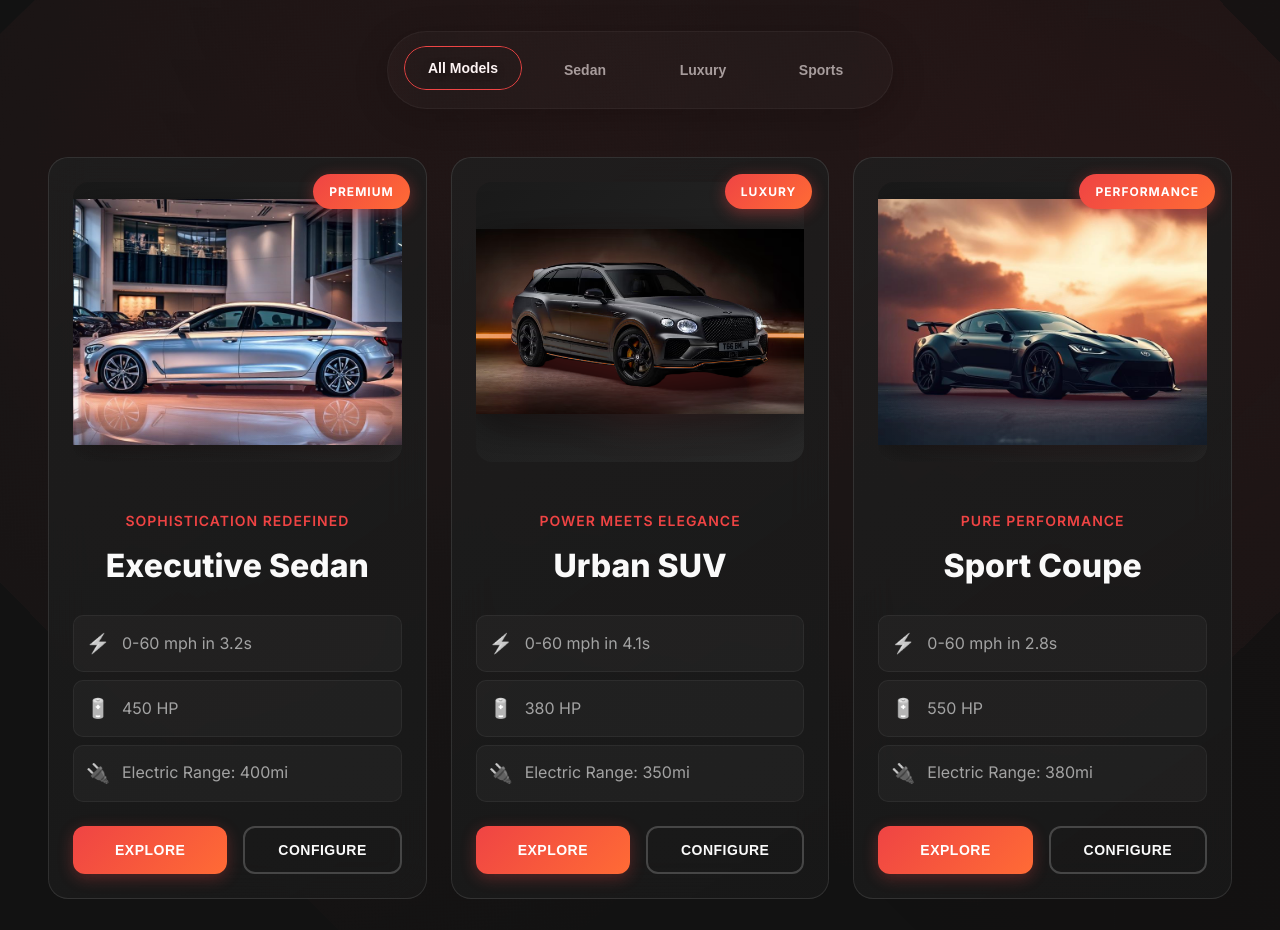
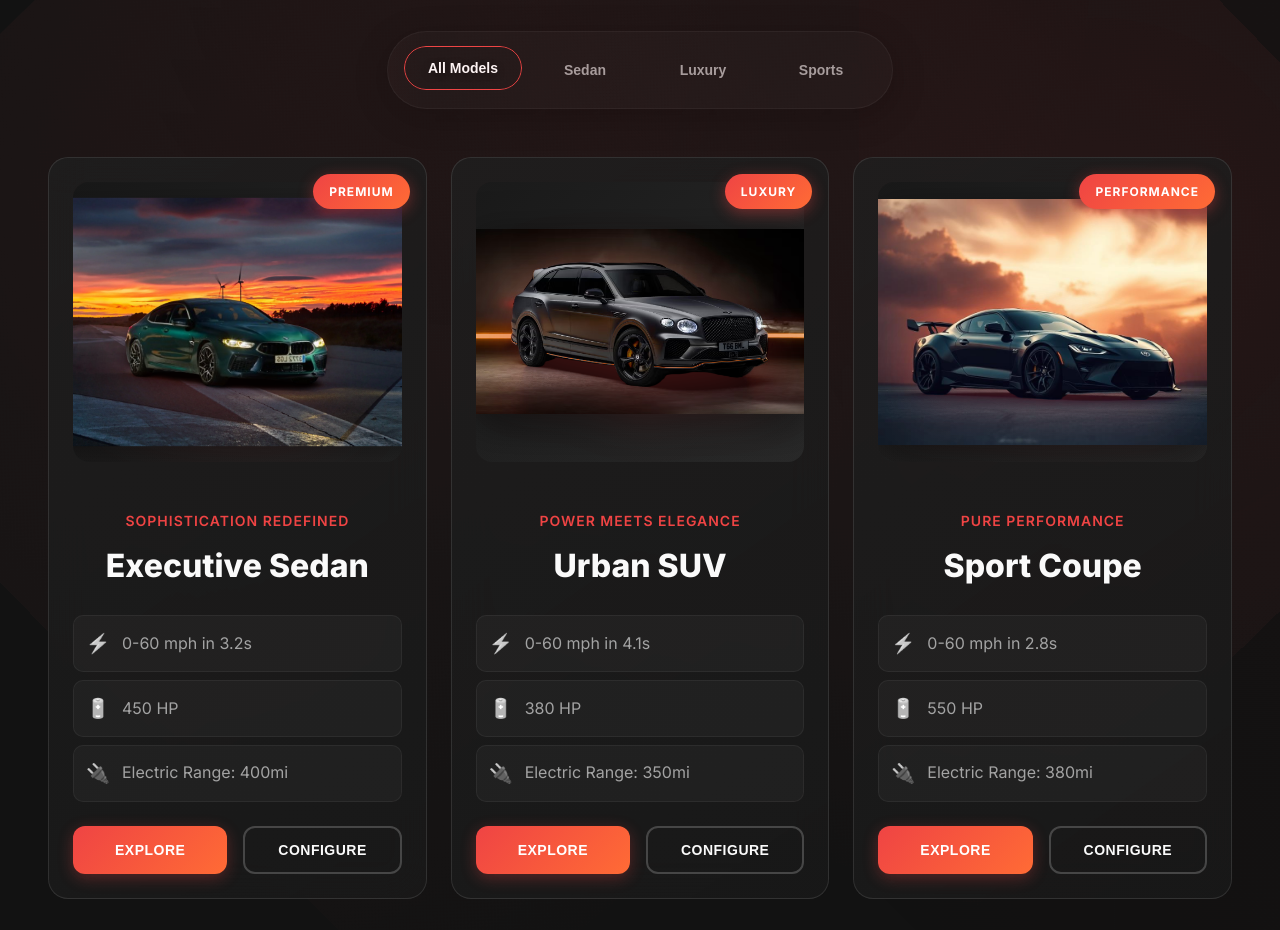
Before and after one commit to Nyaxis-Tech/Velocity, a plain HTML site: page index.html in a window 1280 px wide. Shown: the part 1900-2830 px from the top of the page. Drawn offline with Linux system fonts and the light colour scheme.

Commit message:
picture change

```diff
--- a/index.html
+++ b/index.html
@@ -426,8 +426,8 @@
                     <div class="vehicle-card" data-category="sedan">
                         <div class="vehicle-badge" data-en="Premium" data-ar="مميز">Premium</div>
                         <div class="vehicle-image">
-                            <img class="vehicle-img-bg" src="images/sedan.png" alt="Executive Sedan" />
-                            <img class="vehicle-img-nobg" src="images/sedan-nobg.png" alt="Executive Sedan" />
+                            <img class="vehicle-img-bg" src="images/bmw.jpg" alt="Executive Sedan" />
+                            <img class="vehicle-img-nobg" src="images/bmw-nobg.png" alt="Executive Sedan" />
                             <div class="vehicle-overlay"></div>
                             <div class="vehicle-glow"></div>
                         </div>
--- a/styles.css
+++ b/styles.css
@@ -910,6 +910,16 @@ section {
     transform: scale(1.2);
 }
 
+/* Flip BMW image to face right and zoom it in */
+.vehicle-card[data-category="sedan"] .vehicle-img-bg,
+.vehicle-card[data-category="sedan"] .vehicle-img-nobg {
+    transform: scaleX(-1) scale(1.35);
+}
+
+.vehicle-card[data-category="sedan"]:hover .vehicle-img-nobg {
+    transform: scaleX(-1) scale(1.8);
+}
+
 .vehicle-overlay {
     position: absolute;
     inset: 0;
```
Also changed, not shown: images/bmw-nobg.png (added), images/bmw.jpg (added).
